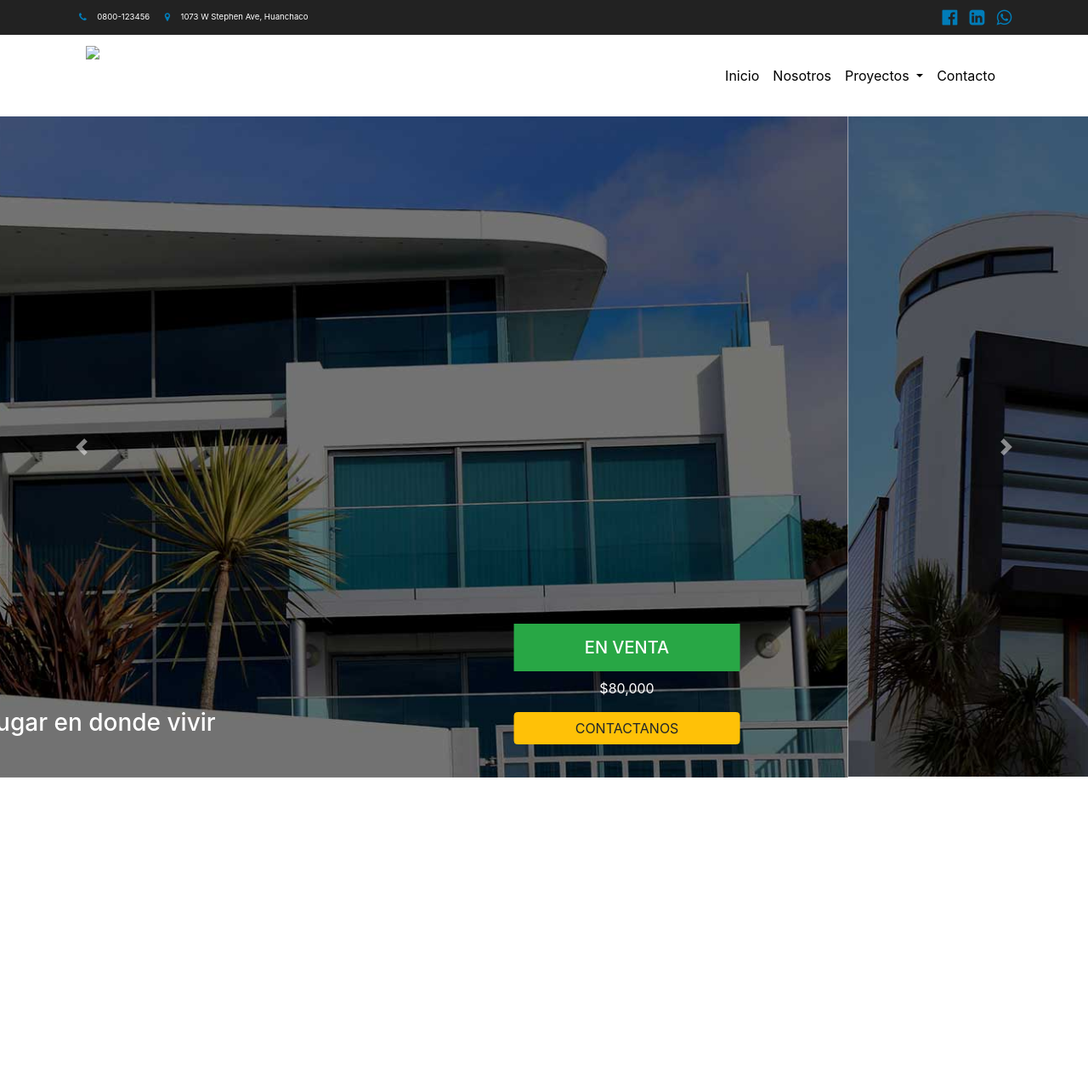
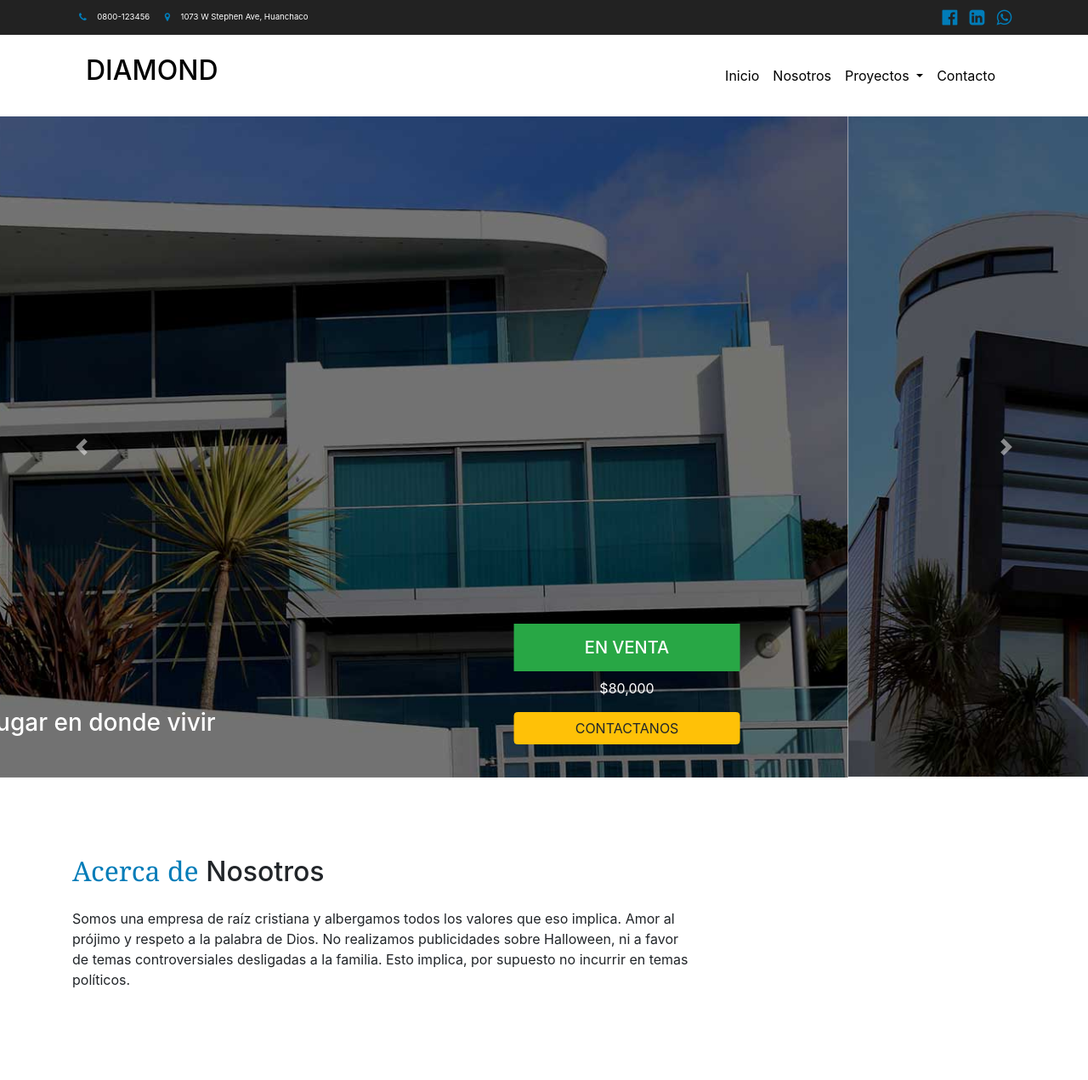
Before and after one commit to tylergarg23/website-inmobiliaria, a plain HTML site: page index.html in a window 1280 px wide. Shown: the whole page at 85% size. Before the commit the page ends 916 px from the top, so only its background shows below. Drawn offline with Linux system fonts and the light colour scheme.

Commit message:
nosotros-parte01

```diff
--- a/css/styles.css
+++ b/css/styles.css
@@ -103,3 +103,19 @@
 .nav-link{
     color: #000 !important;
 }
+
+.text-logo{
+    color: #000;
+    padding-top:10px;
+}
+
+/** Nosotros **/
+
+.nosotros{
+    padding: 90px 0;
+}
+
+.sec-title h2 span{
+    color: #017cb8;
+    font-family: Georgia, 'Times New Roman', Times, serif
+}
--- a/index.html
+++ b/index.html
@@ -57,7 +57,8 @@
       <div class="container">
         <nav class="navbar navbar-dark navbar-expand-lg">
           <a href="#" class="navbar-brand logo-nav">
-            <img src="img/logo-prueba.png" class="d-block w-100">
+            <!-- <img src="img/logo-prueba.png" class="d-block w-100"> -->
+            <h2 class="text-uppercase text-logo">Diamond</h2>
           </a>
           <button type="button" class="navbar-toggler" data-toggle="collapse"
           data-target="#menuPrincipal" aria-controls="menuPrincipal" aria-expanded="false" aria-label="Mostrar Navegación">
@@ -132,6 +133,30 @@
     </div>
   </div>
 
+  <!-- Nosotros -->
+  <section class="nosotros">
+    <div class="container">
+      <div class="row">
+        <div class="col-md-8">
+          <div class="sec-title mb-4">
+            <h2><span>Acerca de</span> Nosotros</h2>
+          </div>
+          <p>Somos una empresa de raíz cristiana y albergamos todos los valores que eso implica.
+            Amor al prójimo y respeto a la palabra de Dios. No realizamos publicidades sobre Halloween,
+            ni a favor de temas controversiales desligadas a la familia. Esto implica, por supuesto
+            no incurrir en temas políticos.
+          </p>
+        </div>
+        <div class="col-md-4"></div>
+      </div>
+    </div>
+  </section>
+
+
+
+
+
+
 
 
 
```
Also changed, not shown: img/logo1.png (added).
